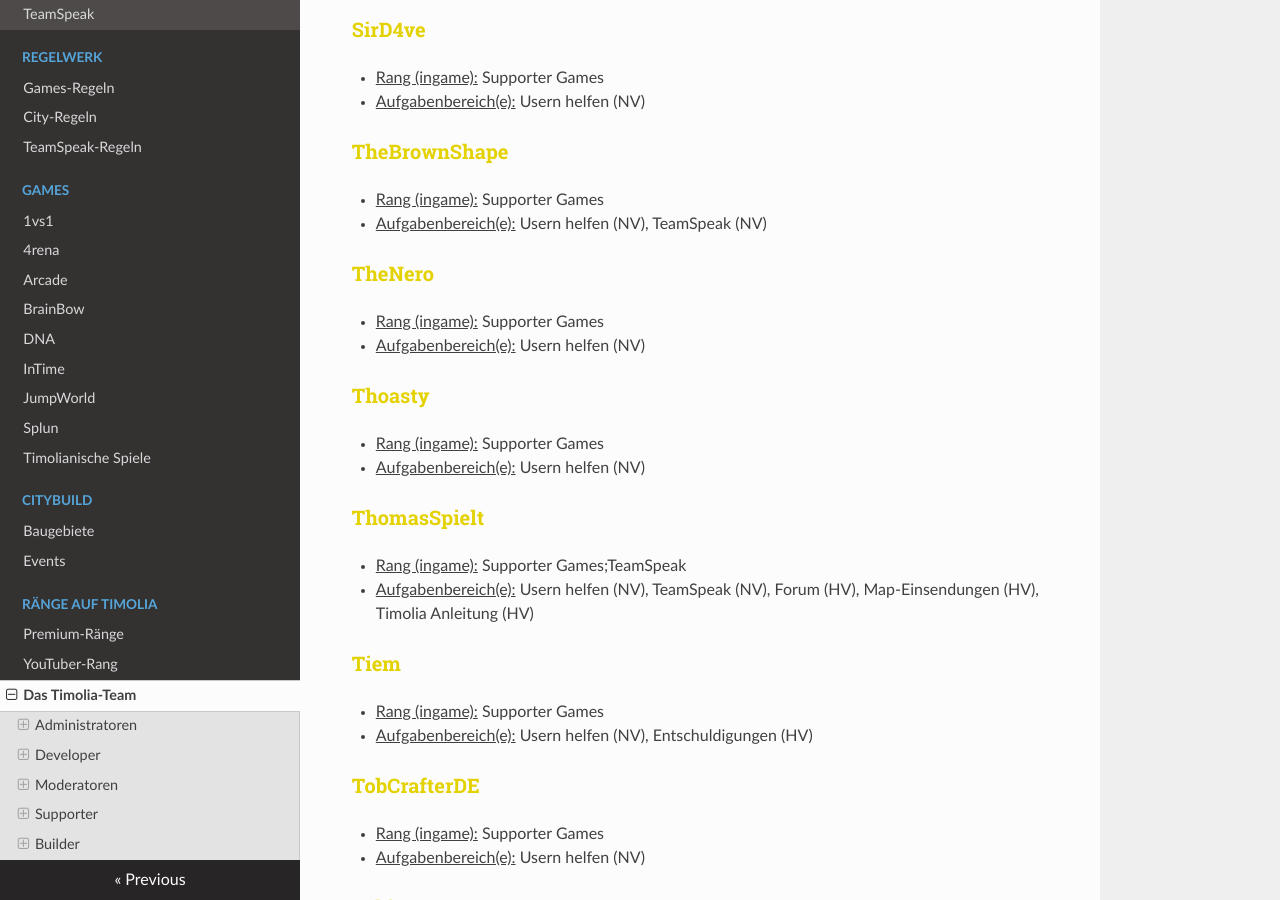
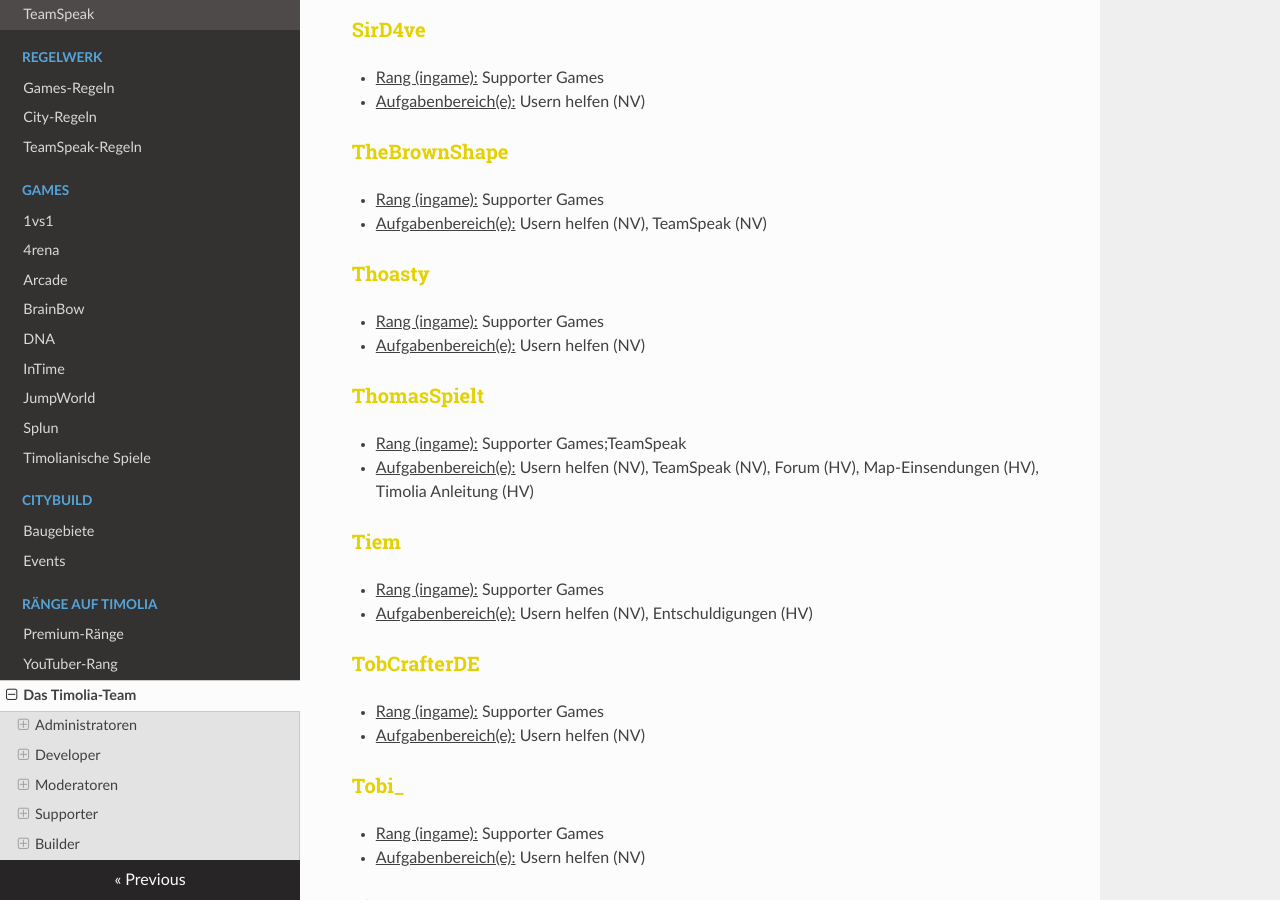
Before and after one commit to TimoliaDE/HowTo, an MkDocs documentation site: the page built from docs/ranks/team.md, in a window 1280 px wide and 900 px high, scrolled down 8434 px. Built offline with MkDocs 1.6.1, drawn with Linux system fonts in a browser that asks for light colours; nearby versions of some CDN libraries; old or Windows-style settings are respelled for this version of MkDocs.

Commit message:
Teammitglieder

```diff
--- a/docs/ranks/team.md
+++ b/docs/ranks/team.md
@@ -271,10 +271,6 @@ Sie stehen für alle grundlegenden Fragen und Reports zur Verfügung und sind di
 ###<strong><span style="color:#E4D100">TheBrownShape</span></strong>
 - <u>Rang (ingame):</u> Supporter Games
 - <u>Aufgabenbereich(e):</u> Usern helfen (NV), TeamSpeak (NV)
-
-###<strong><span style="color:#E4D100">TheNero</span></strong>
-- <u>Rang (ingame):</u> Supporter Games
-- <u>Aufgabenbereich(e):</u> Usern helfen (NV)
 
 ###<strong><span style="color:#E4D100">Thoasty</span></strong>
 - <u>Rang (ingame):</u> Supporter Games
```
